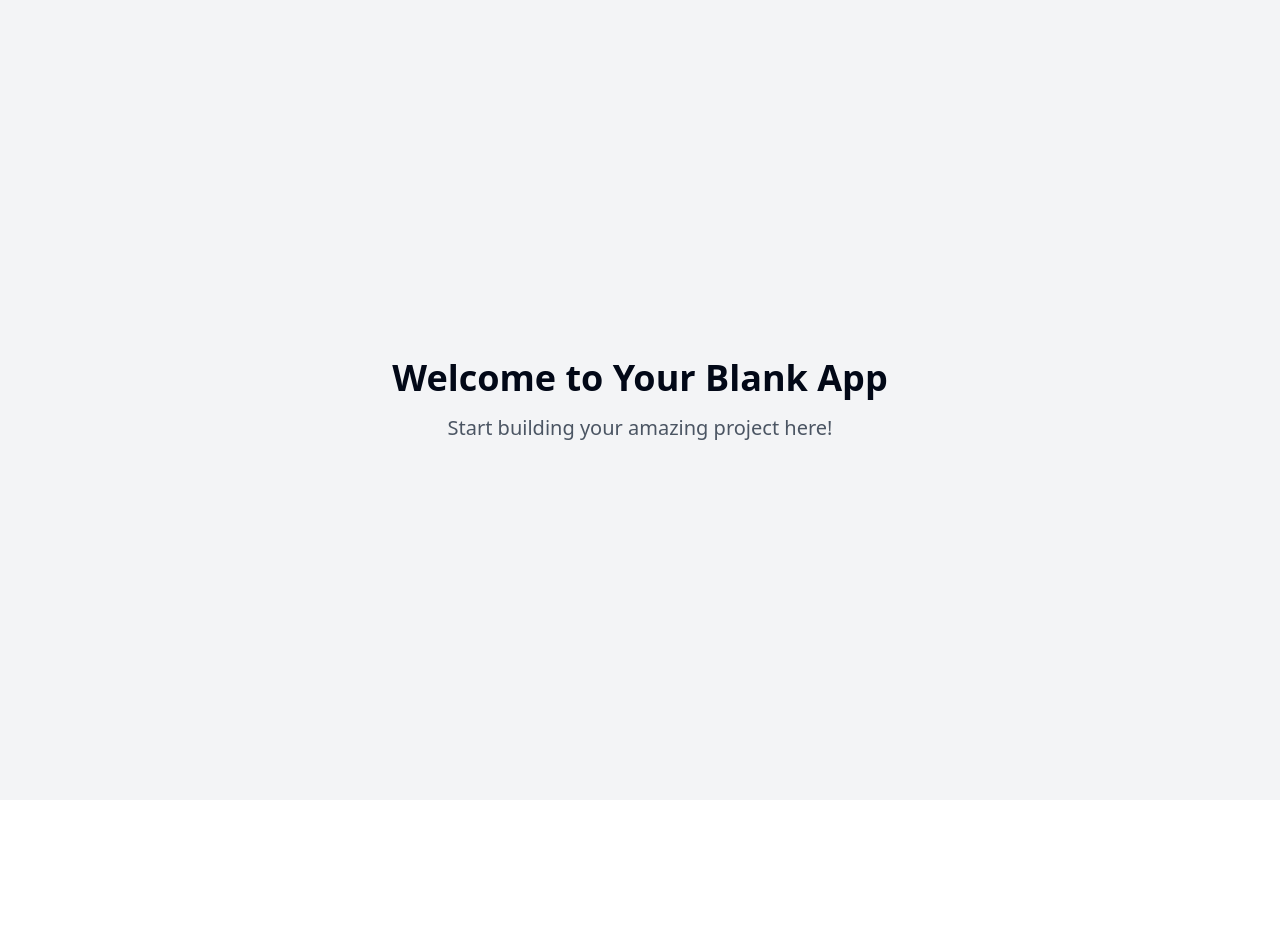
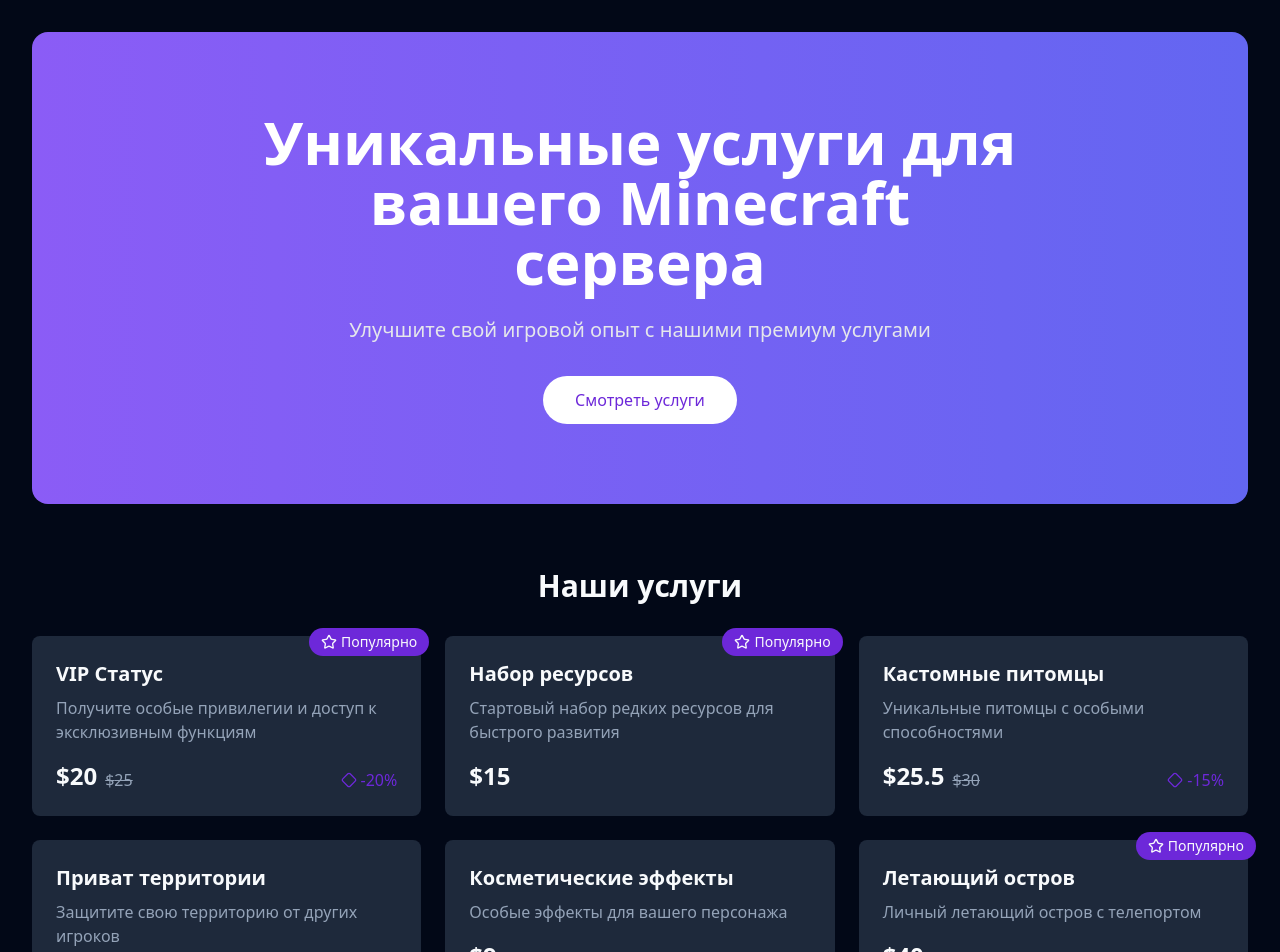
Before and after one commit to FancyLegend/stylish-minecraft-services, a React (Vite) app: page / in a window 1280 px wide. Shown: the top 952 px of the page. Before the commit the page ends 800 px from the top, so only its background shows below. Built offline with nearby package versions, Linux system fonts and the light colour scheme.

Commit message:
Add website for Minecraft services
Implemented a stylish website for selling unique services on a Minecraft server, featuring pricing, discounted items, and a "popular" label for certain products.
[skip gpt_engineer]

```diff
--- /dev/null
+++ b/src/components/Hero.tsx
@@ -0,0 +1,17 @@
+export function Hero() {
+  return (
+    <div className="hero-gradient text-white py-20 px-4 rounded-2xl mb-16">
+      <div className="max-w-3xl mx-auto text-center">
+        <h1 className="text-4xl md:text-6xl font-bold mb-6">
+          Уникальные услуги для вашего Minecraft сервера
+        </h1>
+        <p className="text-lg md:text-xl text-gray-200 mb-8">
+          Улучшите свой игровой опыт с нашими премиум услугами
+        </p>
+        <button className="bg-white text-primary px-8 py-3 rounded-full font-medium hover:bg-gray-100 transition-colors">
+          Смотреть услуги
+        </button>
+      </div>
+    </div>
+  );
+}
--- /dev/null
+++ b/src/components/ServiceCard.tsx
@@ -0,0 +1,52 @@
+import { Star, Diamond } from "lucide-react";
+import { cn } from "@/lib/utils";
+
+interface ServiceCardProps {
+  title: string;
+  description: string;
+  price: number;
+  discount?: number;
+  isPopular?: boolean;
+  className?: string;
+}
+
+export function ServiceCard({
+  title,
+  description,
+  price,
+  discount,
+  isPopular,
+  className
+}: ServiceCardProps) {
+  const finalPrice = discount ? price - (price * discount / 100) : price;
+
+  return (
+    <div className={cn(
+      "relative bg-secondary p-6 rounded-lg card-hover",
+      className
+    )}>
+      {isPopular && (
+        <div className="absolute -top-2 -right-2 bg-primary px-3 py-1 rounded-full flex items-center gap-1">
+          <Star className="w-4 h-4" />
+          <span className="text-sm font-medium">Популярно</span>
+        </div>
+      )}
+      <h3 className="text-xl font-bold mb-2">{title}</h3>
+      <p className="text-muted-foreground mb-4">{description}</p>
+      <div className="flex items-end gap-2">
+        {discount ? (
+          <>
+            <span className="text-2xl font-bold">${finalPrice}</span>
+            <span className="text-muted-foreground line-through">${price}</span>
+            <div className="ml-auto flex items-center text-primary">
+              <Diamond className="w-4 h-4 mr-1" />
+              <span>-{discount}%</span>
+            </div>
+          </>
+        ) : (
+          <span className="text-2xl font-bold">${price}</span>
+        )}
+      </div>
+    </div>
+  );
+}
--- a/src/index.css
+++ b/src/index.css
@@ -4,54 +4,6 @@
 
 @layer base {
   :root {
-    --background: 0 0% 100%;
-    --foreground: 222.2 84% 4.9%;
-
-    --card: 0 0% 100%;
-    --card-foreground: 222.2 84% 4.9%;
-
-    --popover: 0 0% 100%;
-    --popover-foreground: 222.2 84% 4.9%;
-
-    --primary: 222.2 47.4% 11.2%;
-    --primary-foreground: 210 40% 98%;
-
-    --secondary: 210 40% 96.1%;
-    --secondary-foreground: 222.2 47.4% 11.2%;
-
-    --muted: 210 40% 96.1%;
-    --muted-foreground: 215.4 16.3% 46.9%;
-
-    --accent: 210 40% 96.1%;
-    --accent-foreground: 222.2 47.4% 11.2%;
-
-    --destructive: 0 84.2% 60.2%;
-    --destructive-foreground: 210 40% 98%;
-
-    --border: 214.3 31.8% 91.4%;
-    --input: 214.3 31.8% 91.4%;
-    --ring: 222.2 84% 4.9%;
-
-    --radius: 0.5rem;
-
-    --sidebar-background: 0 0% 98%;
-
-    --sidebar-foreground: 240 5.3% 26.1%;
-
-    --sidebar-primary: 240 5.9% 10%;
-
-    --sidebar-primary-foreground: 0 0% 98%;
-
-    --sidebar-accent: 240 4.8% 95.9%;
-
-    --sidebar-accent-foreground: 240 5.9% 10%;
-
-    --sidebar-border: 220 13% 91%;
-
-    --sidebar-ring: 217.2 91.2% 59.8%;
-  }
-
-  .dark {
     --background: 222.2 84% 4.9%;
     --foreground: 210 40% 98%;
 
@@ -61,8 +13,8 @@
     --popover: 222.2 84% 4.9%;
     --popover-foreground: 210 40% 98%;
 
-    --primary: 210 40% 98%;
-    --primary-foreground: 222.2 47.4% 11.2%;
+    --primary: 263.4 70% 50.4%;
+    --primary-foreground: 210 40% 98%;
 
     --secondary: 217.2 32.6% 17.5%;
     --secondary-foreground: 210 40% 98%;
@@ -78,15 +30,9 @@
 
     --border: 217.2 32.6% 17.5%;
     --input: 217.2 32.6% 17.5%;
-    --ring: 212.7 26.8% 83.9%;
-    --sidebar-background: 240 5.9% 10%;
-    --sidebar-foreground: 240 4.8% 95.9%;
-    --sidebar-primary: 224.3 76.3% 48%;
-    --sidebar-primary-foreground: 0 0% 100%;
-    --sidebar-accent: 240 3.7% 15.9%;
-    --sidebar-accent-foreground: 240 4.8% 95.9%;
-    --sidebar-border: 240 3.7% 15.9%;
-    --sidebar-ring: 217.2 91.2% 59.8%;
+    --ring: 263.4 70% 50.4%;
+
+    --radius: 0.5rem;
   }
 }
 
@@ -94,8 +40,19 @@
   * {
     @apply border-border;
   }
-
   body {
     @apply bg-background text-foreground;
   }
 }
+
+.hero-gradient {
+  background: linear-gradient(to right, #8B5CF6, #6366F1);
+}
+
+.card-hover {
+  transition: transform 0.2s ease-in-out;
+}
+
+.card-hover:hover {
+  transform: translateY(-5px);
+}
--- a/src/pages/Index.tsx
+++ b/src/pages/Index.tsx
@@ -1,11 +1,61 @@
-// Update this page (the content is just a fallback if you fail to update the page)
+import { Hero } from "@/components/Hero";
+import { ServiceCard } from "@/components/ServiceCard";
+
+const services = [
+  {
+    title: "VIP Статус",
+    description: "Получите особые привилегии и доступ к эксклюзивным функциям",
+    price: 25,
+    isPopular: true,
+    discount: 20
+  },
+  {
+    title: "Набор ресурсов",
+    description: "Стартовый набор редких ресурсов для быстрого развития",
+    price: 15,
+    isPopular: true
+  },
+  {
+    title: "Кастомные питомцы",
+    description: "Уникальные питомцы с особыми способностями",
+    price: 30,
+    discount: 15
+  },
+  {
+    title: "Приват территории",
+    description: "Защитите свою территорию от других игроков",
+    price: 20
+  },
+  {
+    title: "Косметические эффекты",
+    description: "Особые эффекты для вашего персонажа",
+    price: 10,
+    discount: 10
+  },
+  {
+    title: "Летающий остров",
+    description: "Личный летающий остров с телепортом",
+    price: 40,
+    isPopular: true
+  }
+];
 
 const Index = () => {
   return (
-    <div className="min-h-screen flex items-center justify-center bg-gray-100">
-      <div className="text-center">
-        <h1 className="text-4xl font-bold mb-4">Welcome to Your Blank App</h1>
-        <p className="text-xl text-gray-600">Start building your amazing project here!</p>
+    <div className="min-h-screen p-4 md:p-8">
+      <Hero />
+
+      <div className="max-w-7xl mx-auto">
+        <h2 className="text-3xl font-bold mb-8 text-center">Наши услуги</h2>
+
+        <div className="grid grid-cols-1 md:grid-cols-2 lg:grid-cols-3 gap-6">
+          {services.map((service, index) => (
+            <ServiceCard
+              key={index}
+              {...service}
+            />
+          ))}
+        </div>
       </div>
     </div>
   );
```
